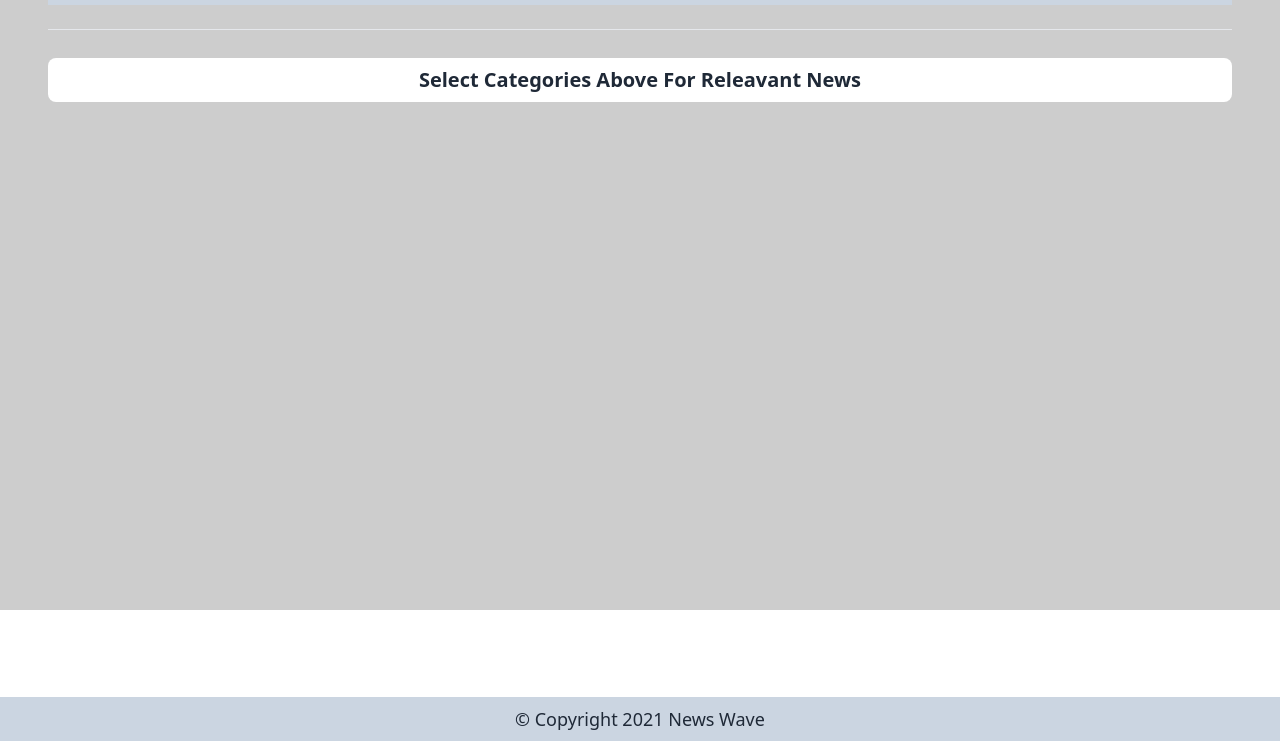
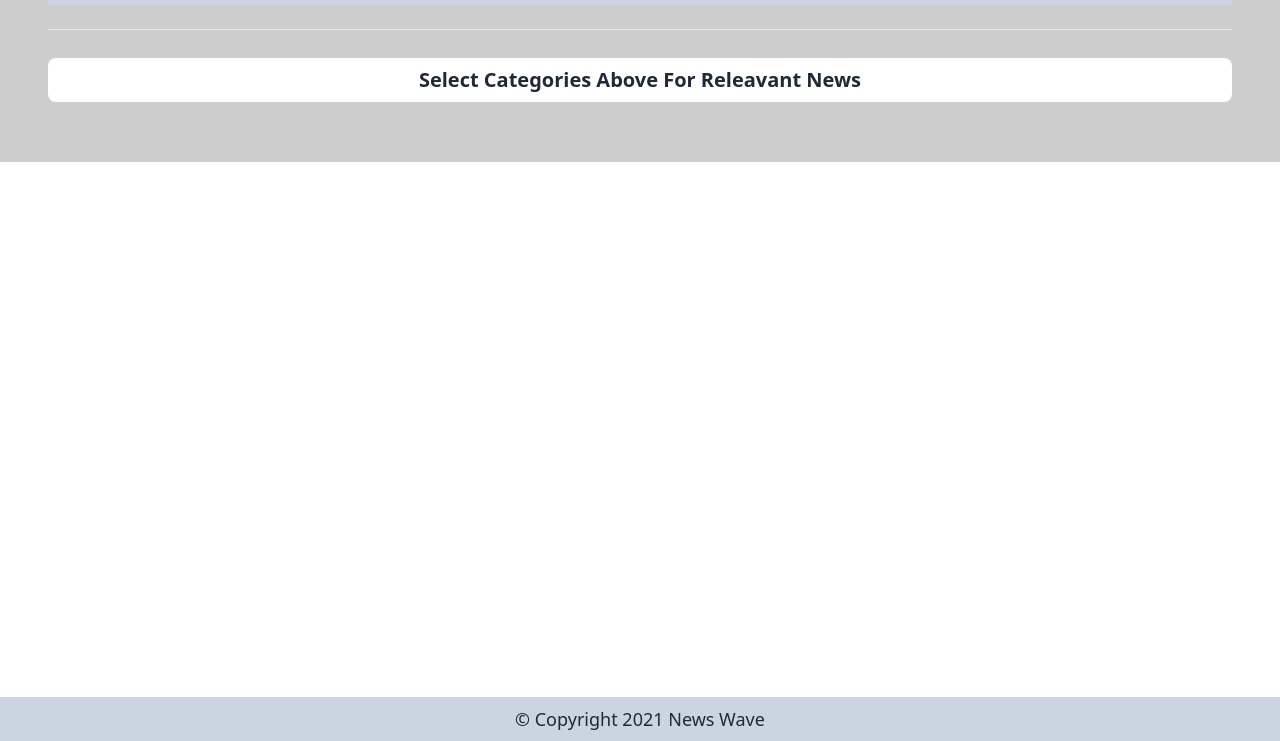
Before and after one commit to sparkmahadi/news-wave, a plain HTML site: page index.html in a window 1280 px wide. Shown: the part 59-800 px from the top of the page. Drawn offline with nearby package versions, Linux system fonts and the light colour scheme; no server answers.

Commit message:
corrected spinners and bg color

```diff
--- a/index.html
+++ b/index.html
@@ -43,9 +43,6 @@
 
         <main class="container mx-auto">
             <section id="news" class="mx-2 lg:mx-12 pb-12">
-              <div id="empty-div">
-
-              </div>
             </section>
             <!-- Modal Body -->
               <input type="checkbox" id="my-modal-3" class="modal-toggle" />
--- a/styles/styles.css
+++ b/styles/styles.css
@@ -10,7 +10,6 @@ footer {
     text-align: center;
   }
 
-  #empty-div{
-    height: 35vw;
-    background-color: #CDCDCD;
-  }
+  /* body{
+    padding-bottom: 35vw;
+  } */
```
